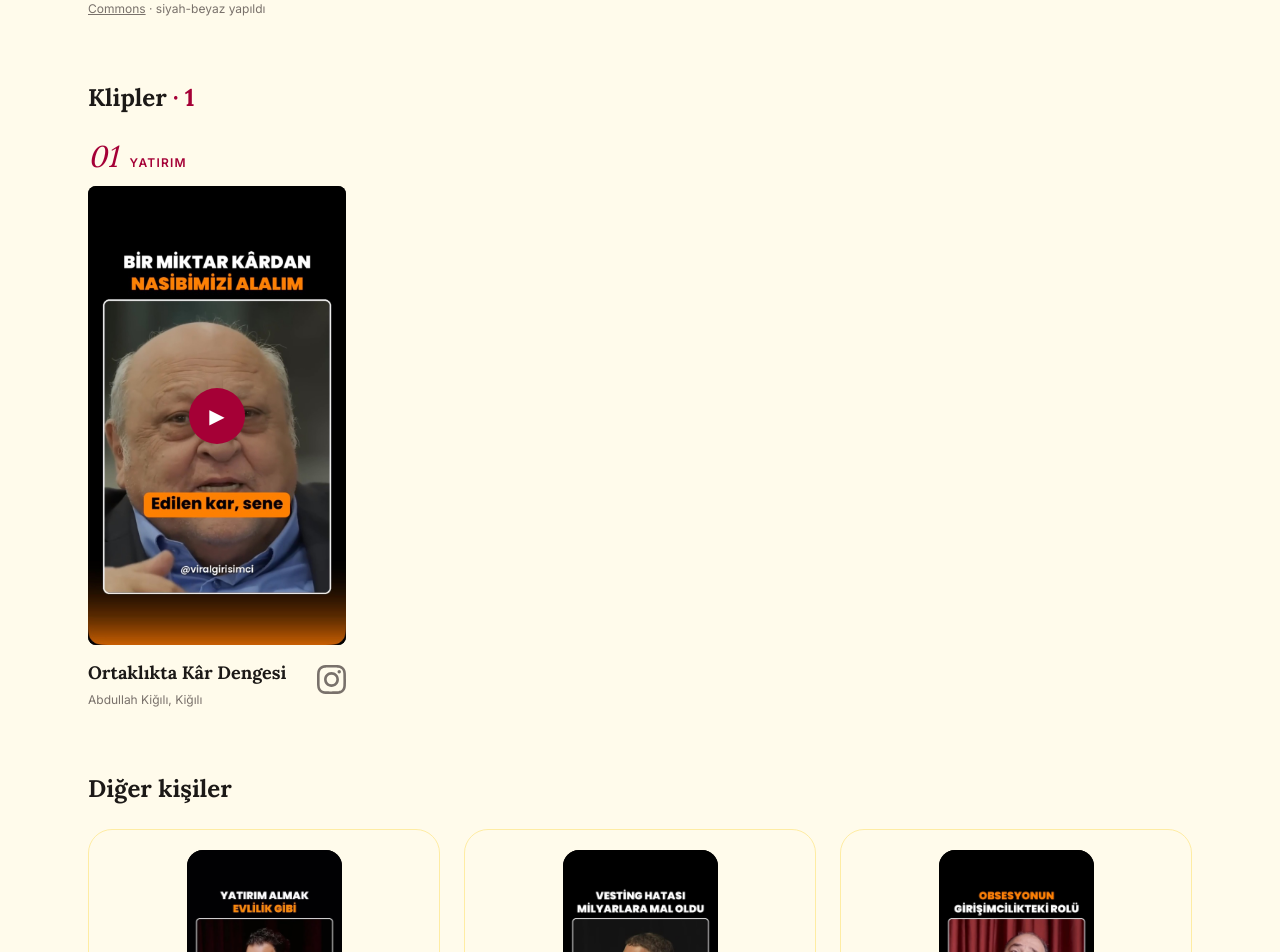
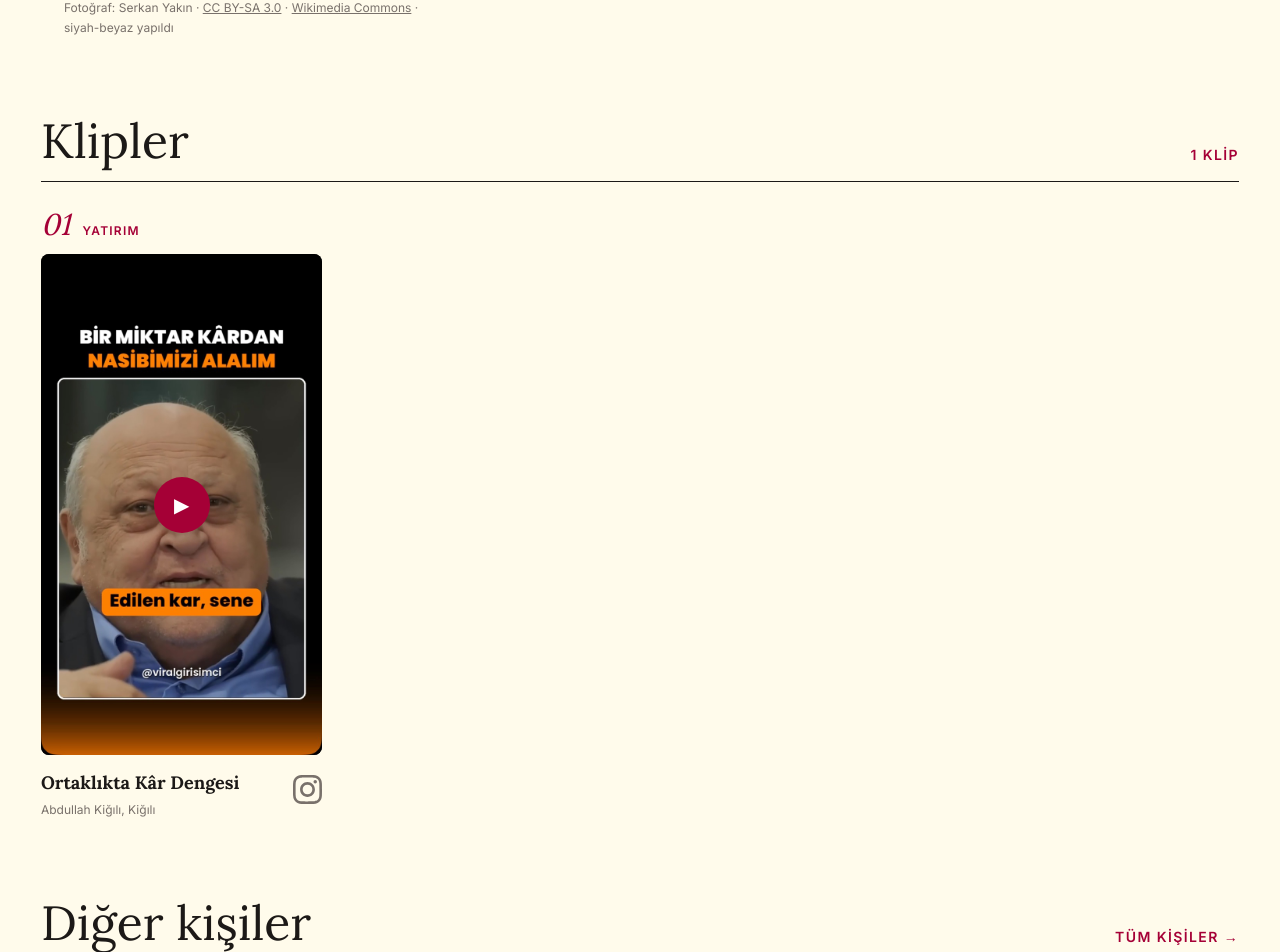
Before and after one commit to symkllci/klip-dergi, a Next.js app: page /kisiler/abdullah-kigili in a window 1280 px wide. Shown: the part 835-1787 px from the top of the page. Built offline with nearby package versions, Linux system fonts and the light colour scheme.

Commit message:
Kişi sayfasını genişlet, Diğer kişilerde dergi kartı kullan

```diff
--- a/src/app/kisiler/[slug]/page.tsx
+++ b/src/app/kisiler/[slug]/page.tsx
@@ -1,26 +1,17 @@
 import Image from "next/image"; // Büyük kapak için Next.js'in resim bileşeni
+import Link from "next/link"; // Site içi sayfalara geçiş ("Tüm kişiler" linki)
 import { notFound } from "next/navigation"; // Next.js'in "sayfa bulunamadı" (404) aracı
 import { Lora } from "next/font/google"; // Ana sayfadaki serif başlık fontu
 import { getAllPeople, getPersonBySlug } from "@/lib/people"; // Herkesi getiren ve slug ile bulan tarifler
-import KlipKarti from "@/components/KlipKarti"; // Diğer kişiler kartları, ana sayfayla aynı
+import HikayeKarti from "@/components/HikayeKarti"; // Diğer kişiler kartları: ana sayfadaki kutusuz dergi kartı
 import Kirinti from "@/components/Kirinti"; // Ekmek kırıntısı: nerede olduğunu gösterir
-import KlipOynatici from "@/components/KlipOynatici"; //  Klip: önce kapak + ▶, tıklanınca Instagram
-import InstagramGlifi from "@/components/InstagramGlifi"; // Instagram'ın resmî tek renk glifi (Meta marka sayfasından)
-import type { Clip } from "@/types"; // Klip kalıbı (izleYazisi için)
+import KlipAlbumu from "@/components/KlipAlbumu"; // Klipler albümü (oynatıcı + başlık + kaynak + Instagram glifi)
 import type { Metadata } from "next"; // Sekme başlığı ve paylaşım bilgisinin kalıbı
 
 // Başlık fontu: ana sayfayla aynı Lora. latin-ext: Türkçe harfler için
 const baslikFontu = Lora({ subsets: ["latin", "latin-ext"] });
 
 // embedAdresi buradan KlipOynatici.tsx'e taşındı (artık onu sadece oynatıcı kullanıyor)
-
-// Klibin linkinin adı (platforma göre). Artık ekranda yazmıyor: glif linkinin aria-label'ı (ekran okuyucu bunu okur)
-function izleYazisi(klip: Clip): string {
-  if (klip.platform === "youtube") {
-    return "Klibi YouTube'da izle";
-  }
-  return "Klibi Instagram'da izle";
-}
 
 // Build sırasında hangi kişi sayfalarının önceden üretileceğini söyler (pastane vitrini)
 export function generateStaticParams() {
@@ -80,8 +71,10 @@ export default async function KisiSayfasi({ params }: { params: Promise<{ slug:
   return (
     // Bütün sayfa: ana sayfayla aynı krem zemin ve koyu mürekkep yazı
     <div className="min-h-screen bg-amber-50 text-stone-900">
-      {/* Ana sayfayla aynı genişlik ve boşluklar */}
-      <main className="mx-auto max-w-6xl px-6 py-10">
+      {/* GENİŞLİK (ana sayfayla aynı mantık): sayfa tam genişlik, yanlarda clamp(16px, 3.2vw, 56px) boşluk.
+          Sadece fotoğraf + biyografi bölümü ortada dar (max-w-6xl): çok uzun satır okumayı zorlaştırır.
+          Gazete gibi: yazı sütunu dar, görseller ve bölüm çizgileri geniş */}
+      <main className="px-[clamp(16px,3.2vw,56px)] py-10">
         {/* Ekmek kırıntısı: Ana sayfa › Kişiler › (kişinin adı = buradasın, href yok → bordo) */}
         <Kirinti adimlar={[{ ad: "Ana sayfa", href: "/" }, { ad: "Kişiler", href: "/kisiler" }, { ad: kisi.name }]} />
 
@@ -102,8 +95,9 @@ export default async function KisiSayfasi({ params }: { params: Promise<{ slug:
           <p className="mx-auto mt-3 max-w-2xl font-serif text-lg italic leading-relaxed text-stone-600 sm:text-xl">{kisi.dek}</p>
         </header>
 
-        {/* 3. İKİ SÜTUN: telefonda alt alta · orta ekrandan itibaren solda fotoğraf (4), sağda yazı (8). 4 + 8 = 12 */}
-        <div className="grid gap-10 md:grid-cols-12">
+        {/* 3. İKİ SÜTUN: telefonda alt alta · orta ekrandan itibaren solda fotoğraf (4), sağda yazı (8). 4 + 8 = 12
+            mx-auto max-w-6xl: bu bölüm ortada DAR kalır (okunabilirlik) */}
+        <div className="mx-auto grid max-w-6xl gap-10 md:grid-cols-12">
           {/* 3a. SOL: fotoğraf + atıf */}
           {/* figure = görsel + altındaki açıklama (atıf) bir arada. Telefonda ortada ve dar (max-w-xs) */}
           <figure className="mx-auto w-full max-w-xs md:col-span-4 md:max-w-none">
@@ -186,7 +180,7 @@ export default async function KisiSayfasi({ params }: { params: Promise<{ slug:
                   <blockquote className="-mt-4 font-serif text-2xl italic leading-relaxed text-stone-800">{klip.quote}</blockquote>
                   {/* Kimin sözü, hangi klip: KLİP 02 gibi. indexOf = klibin listedeki sırası (0'dan başlar → +1) */}
                   <figcaption className="mt-3 text-xs font-semibold uppercase tracking-widest text-stone-500">
-                    {kisi.name} · Klip 0{kisi.clips.indexOf(klip) + 1}: {klip.title}
+                    {kisi.name} · Klip {String(kisi.clips.indexOf(klip) + 1).padStart(2, "0")}: {klip.title}
                   </figcaption>
                 </figure>
               ))}
@@ -229,86 +223,36 @@ export default async function KisiSayfasi({ params }: { params: Promise<{ slug:
 
         </div>
 
-        {/* 4. KLİPLER: albüm (grid). Klip sayısı artınca yana taşmaz, satır satır dizilir */}
-        <section className="mt-16">
-          {/* Başlık: KLİPLER · 2 (kaç klip olduğu) */}
-          <h2 className={`${baslikFontu.className} text-2xl font-bold`}>
-            Klipler <span className="text-rose-800">· {kisi.clips.length}</span>
-          </h2>
-          {/* 📚 MDN CSS Grid · repeat(auto-fill, minmax(240px, 1fr)): sığdığı kadar sütun, her biri en az 240px
-              Geniş ekran (1152px) → 4 sütun (~270px, eskiden 320px → biraz küçüldü) · tablet → 2–3 · telefon → 1
-              min(240px,100%): çok dar ekranda taşmasın · gap-y-12: satırlar arası daha geniş (yazılar karışmasın) */}
-          <ul className="mt-6 grid grid-cols-[repeat(auto-fill,minmax(min(240px,100%),1fr))] gap-x-6 gap-y-12">
-            {kisi.clips.map((klip, sira) => (
-              // Genişlik artık hücreden geliyor (w-[320px], shrink-0, snap-start gerek kalmadı)
-              <li key={klip.url}>
-                {/*  Dergi numarası + konu yan yana */}
-                <p className="mb-3 flex items-baseline gap-3">
-                  <span className="font-serif text-3xl italic text-rose-800">0{sira + 1}</span>
-                  <span className="text-xs font-semibold uppercase tracking-widest text-rose-800">{klip.topic}</span>
-                </p>
-                {/* Klip: önce kapak + ▶, tıklanınca Instagram yüklenir (sayfa hızlı açılsın) */}
-                <KlipOynatici klip={klip} />
+        {/* 4. KLİPLER: tam genişlik albüm. Başlık ana sayfadaki gibi: büyük Lora + sağda bordo sayı + koyu çizgi */}
+        <section className="mt-20">
+          <div className="flex items-end justify-between border-b border-stone-900 pb-4">
+            <h2 className={`${baslikFontu.className} text-3xl sm:text-5xl`}>Klipler</h2>
+            <p className="text-sm font-semibold uppercase tracking-widest text-rose-800">{kisi.clips.length} klip</p>
+          </div>
+          {/* Albüm ayrı bileşende: src/components/KlipAlbumu.tsx (deneme sayfası da kullanıyor) */}
+          <KlipAlbumu klipler={kisi.clips} />
+        </section>
 
-                {/* ⭐ Klip altı: solda Lora başlık + gri kaynak satırı, sağda Instagram glifi (link).
-                    Eskisi: "Klibi Instagram'da izle ↗" yazısı → kaldırıldı (plan) */}
-                <div className="mt-4 flex items-start justify-between gap-4">
-                  <div className="min-w-0">
-                    <h3 className="font-serif text-lg font-bold leading-snug">{klip.title}</h3>
-                    {/* Kaynak: klibin kesildiği bölüm. Küçük ve gri. Sadece varsa (&&): 4 klipte yok */}
-                    {klip.source && (
-                      <a
-                        href={klip.source.episodeUrl} // Bölümün YouTube linki
-                        target="_blank"
-                        rel="noopener noreferrer"
-                        className="mt-1 block text-xs leading-relaxed text-stone-500 hover:text-rose-800 hover:underline"
-                      >
-                        {klip.source.episodeTitle}
-                      </a>
-                    )}
-                  </div>
-                  {klip.platform === "instagram" ? (
-                    // Glif linki: 29×29 px (Meta'nın en küçük boyu) · gri, üstüne gelince bordo
-                    // aria-label: ekranda yazı yok, ekran okuyucu "Klibi Instagram'da izle" okusun
-                    <a
-                      href={klip.url}
-                      target="_blank"
-                      rel="noopener noreferrer"
-                      aria-label={izleYazisi(klip)}
-                      title={izleYazisi(klip)} // Fare üstüne gelince küçük ipucu
-                      className="mt-1 shrink-0 text-stone-500 transition-colors hover:text-rose-800"
-                    >
-                      <InstagramGlifi className="h-[29px] w-[29px]" />
-                    </a>
-                  ) : (
-                    // YouTube klibi gelirse: glif yok, kısa yazı (Instagram glifi YouTube için kullanılmaz)
-                    <a
-                      href={klip.url}
-                      target="_blank"
-                      rel="noopener noreferrer"
-                      className="mt-1 shrink-0 text-xs text-stone-500 underline hover:text-rose-800"
-                    >
-                      {izleYazisi(klip)} ↗
-                    </a>
-                  )}
-                </div>
+        {/* 5. DİĞER KİŞİLER: ana sayfadaki kutusuz dergi kartı (HikayeKarti, yatay görsel, ortalı yazı) */}
+        <section className="mt-20">
+          <div className="flex items-end justify-between border-b border-stone-900 pb-4">
+            <h2 className={`${baslikFontu.className} text-3xl sm:text-5xl`}>Diğer kişiler</h2>
+            <Link
+              href="/kisiler"
+              className="group text-sm font-semibold uppercase tracking-widest text-rose-800 hover:underline"
+            >
+              Tüm kişiler <span className="inline-block transition-transform group-hover:translate-x-1">→</span>
+            </Link>
+          </div>
+          {/* Telefonda alt alta, orta ekranda 3 yan yana */}
+          <ul className="mt-10 grid gap-x-12 gap-y-14 sm:grid-cols-3">
+            {digerKisiler.map((diger) => (
+              <li key={diger.slug}>
+                <HikayeKarti kisi={diger} duzen="orta" />
               </li>
             ))}
           </ul>
         </section>
-
-        {/* 5. DİĞER KİŞİLER: 3 KlipKarti (ana sayfadakiyle aynı kart) */}
-        <h2 className={`${baslikFontu.className} mt-16 text-2xl font-bold`}>
-          Diğer kişiler
-        </h2>
-        {/* Telefonda alt alta, orta ekranda 3 yan yana */}
-        <ul className="mt-6 grid gap-6 sm:grid-cols-3">
-          {digerKisiler.map((diger) => (
-            <li key={diger.slug}>
-              <KlipKarti kisi={diger} klip={diger.clips[0]} />
-            </li>
-          ))}
-        </ul>
       </main>
     </div>
   );
```
